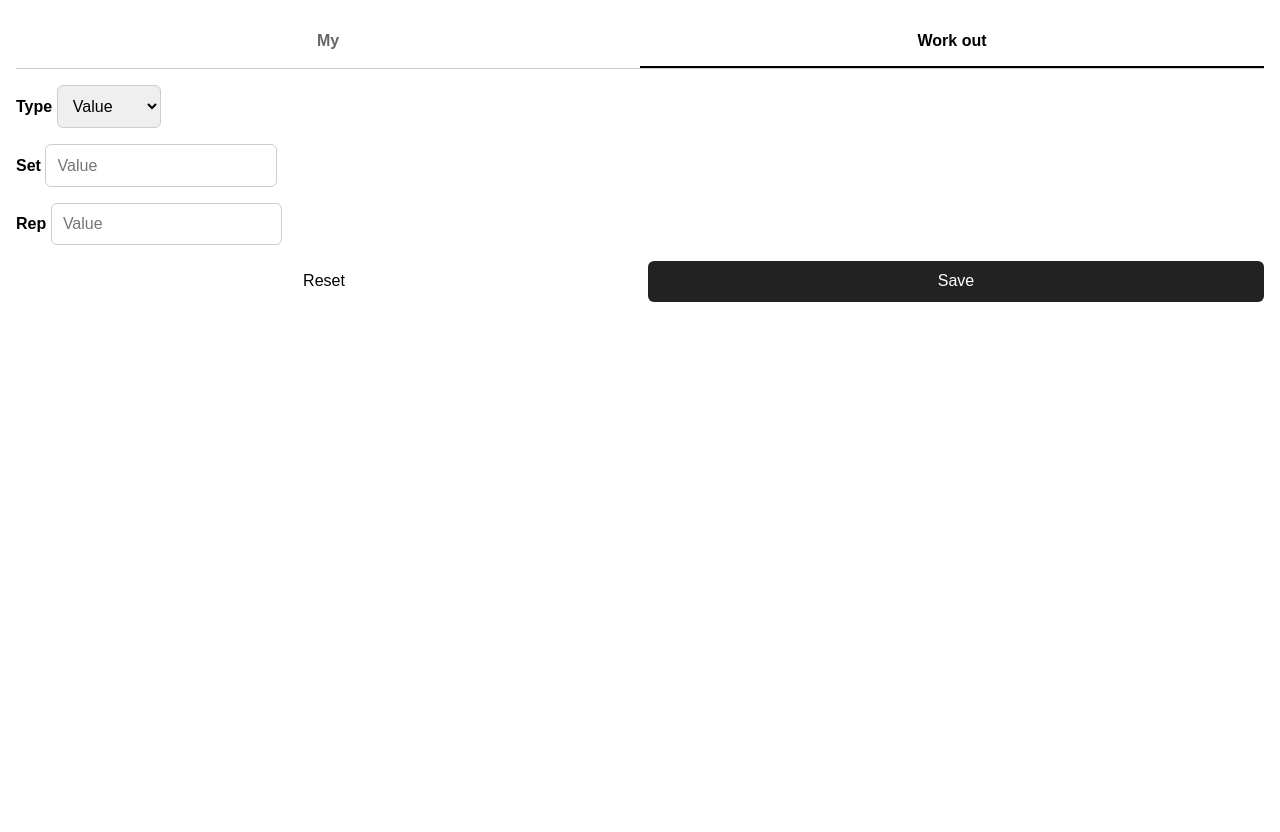
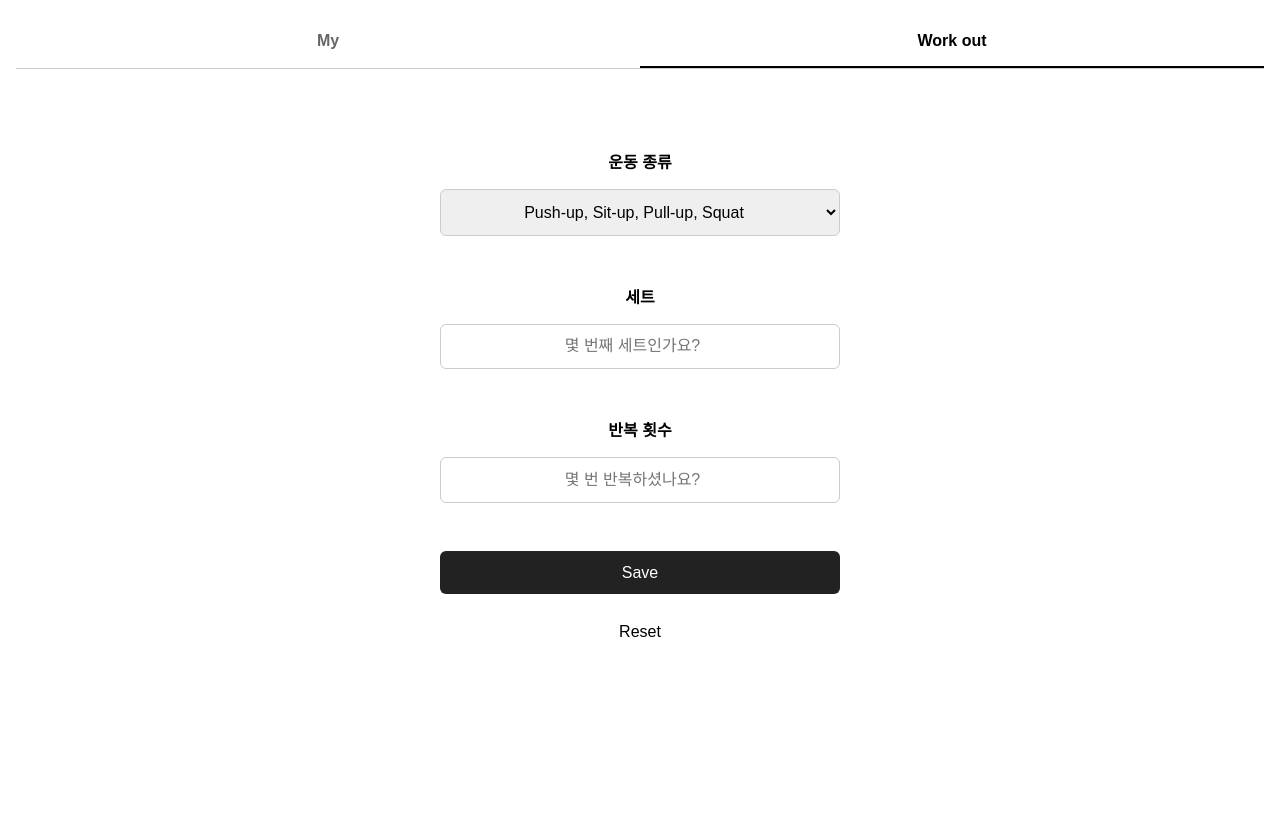
Before and after one commit to Duhoon/human_flask_pr, a Flask app: template templates/workout.html in a window 1280 px wide. Before the commit the page ends 302 px from the top, so only its background shows below. Run offline with Flask 3, Linux system fonts and the light colour scheme; the template is opened without the code that fills it, so the values that code supplies are empty.

Commit message:
workout.html arranged

```diff
--- a/templates/workout.html
+++ b/templates/workout.html
@@ -11,13 +11,24 @@
             margin: 0;
             padding: 1rem;
             background: #fff;
+            display: flex;
+            flex-direction: column;
+            min-height: 100vh;
+        }
+
+        .container {
+            flex: 0;
+            display: flex;
+            flex-direction: column;
+            justify-content: center;
+            align-items: center;
         }
 
         .tabs {
             display: flex;
             justify-content: space-around;
             border-bottom: 1px solid #ccc;
-            margin-bottom: 1rem;
+            margin-bottom: 5rem;
         }
 
         .tabs a {
@@ -35,21 +46,35 @@
         }
 
         form {
+            width: 100%;
+            max-width: 400px;
             display: flex;
             flex-direction: column;
-            gap: 1rem;
+            gap: 3rem;
+            margin: 0 auto;
+        }
+
+        form > div {
+            width: 100%;
+            display: flex;
+            flex-direction: column;
+            text-align: center;
         }
 
         label {
             font-weight: 600;
-            margin-bottom: 0.3rem;
+            margin-bottom: 1rem;
+            display: block;
         }
 
         select, input {
-            padding: 0.7rem;
+            width: 100%;
+            padding: 0.8rem;
             border-radius: 6px;
             border: 1px solid #ccc;
             font-size: 1rem;
+            box-sizing: border-box;
+            text-align: center;
         }
 
         .button-group {
@@ -60,7 +85,7 @@
 
         .button-group button {
             flex: 1;
-            padding: 0.7rem;
+            padding: 0.8rem;
             font-size: 1rem;
             border-radius: 6px;
             border: none;
@@ -84,11 +109,12 @@
         <a href="/workout" class="active">Work out</a>
     </div>
 
+    <div class="container">
         <form action="/workout/save" method="post">
             <div>
-            <label for="type">Type</label>
+                <label for="type">운동 종류</label>
                 <select id="type" name="type" required>
-                <option value="">Value</option>
+                    <option value="">Push-up, Sit-up, Pull-up, Squat</option>
                     <option value="pushup">Push-up</option>
                     <option value="situp">Sit-up</option>
                     <option value="pullup">Pull-up</option>
@@ -97,19 +123,20 @@
             </div>
 
             <div>
-            <label for="set">Set</label>
-            <input type="number" name="set" id="set" placeholder="Value" required>
+                <label for="set">세트</label>
+                <input type="number" name="set" id="set" placeholder="몇 번째 세트인가요?" required>
             </div>
 
             <div>
-            <label for="rep">Rep</label>
-            <input type="number" name="rep" id="rep" placeholder="Value" required>
+                <label for="rep">반복 횟수</label>
+                <input type="number" name="rep" id="rep" placeholder="몇 번 반복하셨나요?" required>
             </div>
 
             <div class="button-group">
+                <button type="submit" class="save-btn">Save</button>
                 <button type="reset" class="reset-btn">Reset</button>
-            <button type="submit" class="save-btn">Save</button>
             </div>
         </form>
+    </div>
 </body>
 </html>
```
Lines whose indentation alone changed are shown as unchanged.
